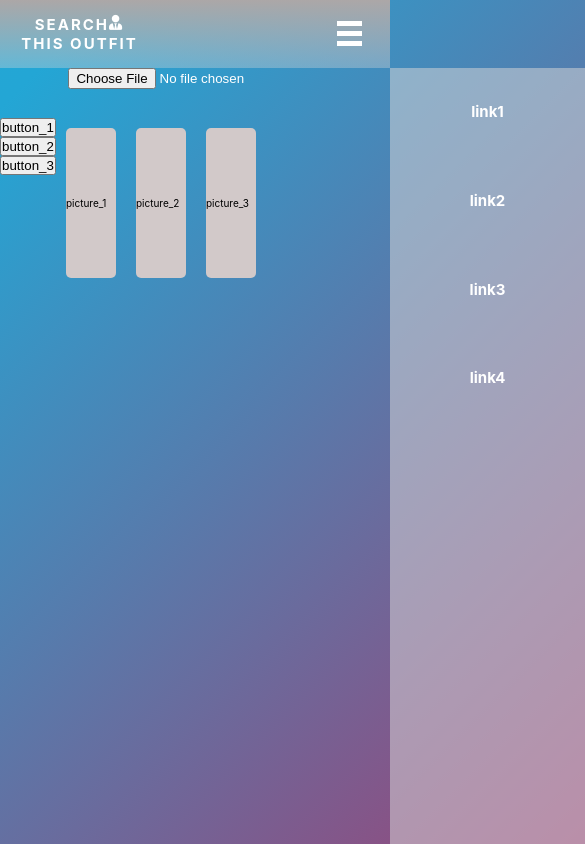
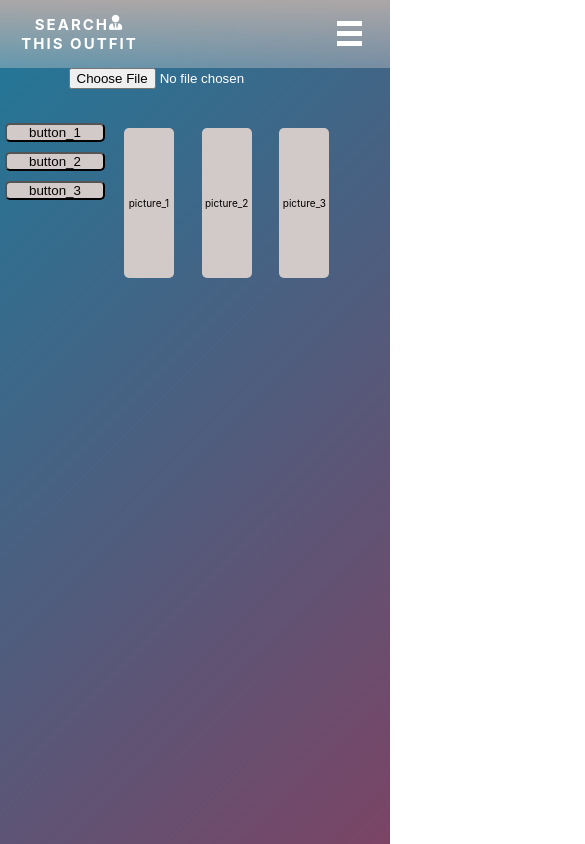
Before and after one commit to peterbarkoczi/search-this-outfit-frontEnd, a React (Create React App) app: page / in a window 390 px wide. Shown: the whole page, 585 px wide, since content can reach past the window. Built offline with nearby package versions, Linux system fonts and the light colour scheme.

Commit message:
huge css refactor added basic style-components

```diff
--- /dev/null
+++ b/jsconfig.json
@@ -0,0 +1,6 @@
+{
+  "compilerOptions": {
+    "baseUrl": "src"
+  },
+  "include": ["src"]
+}
--- a/package.json
+++ b/package.json
@@ -12,7 +12,8 @@
     "react-dropzone": "^11.0.1",
     "react-images-upload": "^1.2.8",
     "react-router-dom": "^5.1.2",
-    "react-scripts": "3.4.1"
+    "react-scripts": "3.4.1",
+    "styled-components": "^5.1.0"
   },
   "scripts": {
     "start": "react-scripts start",
--- a/src/App.css
+++ b/src/App.css
@@ -1,227 +0,0 @@
-*, *::before, *::after {
-    box-sizing: border-box;
-    margin: 0;
-    padding: 0;
-}
-
-html {
-    font-size: 10px;
-    font-family: "Lato", Arial, sans-serif;
-}
-
-body {
-    height: 100vh;
-    width: 100%;
-    color: #fff;
-    background: linear-gradient(-45deg, #EE7752, #b62c61, #23A6D5, #23bad5);
-    background-size: 400% 400%;
-    position: relative;
-    animation: change 30s ease-in-out infinite;
-}
-
-@keyframes change {
-    0% {
-        background-position: 0 50%;
-    }
-    50% {
-        background-position: 100% 50%;
-    }
-    100% {
-        background-position: 0 50%;
-    }
-}
-
-.nav {
-    background: rgb(111, 110, 110);
-    background: linear-gradient(180deg, rgb(172, 167, 167) 0%, rgba(220, 217, 217, 0.35) 100%);
-    position: absolute;
-    top: 0;
-    left: 0;
-    right: 0;
-    display: flex;
-    height: 8vh;
-    align-items: center;
-}
-
-
-
-.nav a {
-    text-decoration: none;
-    color: white;
-
-}
-
-.title-a {
-    position: relative;
-    left: 5%;
-}
-
-.nav h4 {
-    flex-wrap: wrap;
-    display: flex;
-    justify-content: center;
-    align-content: center;
-    font-size: 1.5rem;
-    text-transform: uppercase;
-    letter-spacing: 2px;
-    width: 120px;
-}
-
-@media screen and (max-height: 650px) {
-    .nav h4 {
-        font-size: 1rem;
-    }
-}
-
-.nav-links {
-    display: grid;
-    grid-template-columns: repeat(4, 1fr);
-    width: 35%;
-    position: absolute;
-    right: 5%;
-}
-
-.nav-links a {
-    display: flex;
-    justify-content: center;
-    align-content: center;
-    font-weight: bold;
-    font-size: 1.5rem;
-}
-
-.nav-links a:hover {
-    background-color: rgba(220, 217, 217, 0.35);
-}
-
-.burger {
-    position: absolute;
-    right: 6%;
-    display: none;
-}
-
-.burger div {
-    width: 25px;
-    height: 5px;
-    margin: 5px;
-    background-color: white;
-}
-
-
-@media screen and (max-width: 1024px) {
-    body {
-        overflow-x: hidden;
-    }
-
-    .nav-links {
-        position: absolute;
-        right: 0;
-        height: 92vh;
-        top: 8vh;
-        background-color: rgba(220, 217, 217, 0.5);
-        display: flex;
-        flex-direction: column;
-        align-items: center;
-        justify-content: space-around;
-        padding-bottom: 50vh;
-        transform: translateX(100%);
-        width: 50%;
-        z-index: 2;
-    }
-
-    .burger {
-        display: block;
-        cursor: pointer;
-    }
-}
-
-.nav-active {
-    transition: transform 0.5s ease-in;
-    transform: translateX(0%);
-}
-
-
-
-.container {
-    position: relative;
-    top: 8vh;
-}
-
-.main-page {
-    display: grid;
-    justify-content: center;
-    height: 92vh;
-    grid-template-columns: 1fr 5fr 1fr;
-    grid-template-rows: minmax(50px, auto) 1fr;
-    grid-template-areas:
-                        "input input input"
-                        "sidebar pictures none";
-}
-
-.image-upload-container {
-    grid-area: input;
-    display: flex;
-    flex-direction: column;
-}
-
-.image-upload-div {
-    display: flex;
-    justify-content: center;
-    align-items: center;
-}
-
-/*
-.dropzone {
-    text-align: center;
-    padding: 20px;
-    border: 3px dashed #eeeeee;
-    background-color: #fafafa;
-    color: #bdbdbd;
-}
- */
-
-.current-image {
-    position: relative;
-    left: 40vw;
-    width: 200px;
-    height: 200px;
-}
-
-.sidebar {
-    grid-area: sidebar;
-
-}
-
-.sidebar ul {
-    display: flex;
-    flex-direction: column;
-}
-
-.sidebar li {
-    border-radius: 0.5rem;
-}
-
-.pictureResults {
-    grid-area: pictures;
-
-}
-
-.pictureResults ul {
-    display: flex;
-}
-
-.pictureResults li {
-    display: flex;
-    width: 50px;
-    height: 150px;
-    color: black;
-    border-radius: 0.5rem;
-    background-color: #d2c9c9;
-    justify-content: space-between;
-    margin: 1rem;
-    align-items: center;
-
-}
-
-.pictureResults li:hover {
-    box-shadow: 0 8px 16px 0 rgba(0,0,0,0.3);
-}
--- a/src/App.js
+++ b/src/App.js
@@ -3,21 +3,25 @@ import './App.css';
 import {BrowserRouter as Router, Route} from "react-router-dom"
 import Picture from "./components/Picture";
 import MainPage from "./components/main_page/MainPage";
-import {PictureProvider} from "./components/context/PictureContext";
+import {PictureProvider} from "./context/PictureContext";
 import NavBar from "./components/navbar/NavBar";
+import GlobalStyle from "./components/style-components/styled/GlobalStyle";
+
+
 
 function App() {
     return (
         <div className="App">
 
             <PictureProvider>
-                <Router>
-                        <NavBar />
+                <GlobalStyle />
+                    <NavBar/>
+                    <Router>
                         <div className="container">
                             <Route exact path="/" component={MainPage}/>
                             <Route exact path="/picture" component={Picture}/>
                         </div>
-                </Router>
+                    </Router>
             </PictureProvider>
         </div>
     );
--- a/src/components/main_page/InputFile.js
+++ b/src/components/main_page/InputFile.js
@@ -1,15 +1,24 @@
 import React, {useContext, useEffect} from "react";
-import {PictureContext} from "../context/PictureContext";
+import {PictureContext} from "context/PictureContext";
 import axios from "axios";
+import styled from "styled-components";
+
+const InputFieldStyle = styled.div`
+   .image-upload-div {
+        display: flex;
+        justify-content: center;
+        align-items: center;
+   }
+
+`;
+
 
 function InputField() {
-
     const {
         currentPicture,
         setCurrentPicture,
         pictureURL,
         setPictureURL,
-        setPictureResults,
     } = useContext(PictureContext)
 
     const fileSelectedHandler = event => {
@@ -26,25 +35,25 @@ function InputField() {
 
     }
 
-
     useEffect(() => {
-        if (currentPicture !== null ) {
+        if (currentPicture !== null) {
             console.log(pictureURL);
             const url = "http://localhost:5000/picture/upload";
 
             axios.post(url, {"currentPicture": pictureURL})
                 .then(response => console.log(response))
-                .catch(reason => {console.log("mimanó" + reason)})
+                .catch(reason => {
+                    console.log("mimanó" + reason)
+                })
         }
     }, [currentPicture])
 
-
-
     return (
+        <InputFieldStyle>
             <div className="image-upload-div">
                 <input type="file" className="custom-file-input" onChange={fileSelectedHandler}/>
             </div>
-
+        </InputFieldStyle>
     );
 }
 
--- a/src/components/main_page/MainPage.js
+++ b/src/components/main_page/MainPage.js
@@ -1,8 +1,37 @@
 import React, {useContext} from "react";
 import InputField from "./InputFile";
-import { PictureContext} from "../context/PictureContext";
 import SideBar from "./SideBar";
 import PictureResults from "./PictureResults";
+import {PictureContext} from "context/PictureContext";
+import styled from "styled-components";
+
+
+const MainPageStyle = styled.div`
+  .main-page {
+     display: grid;
+     justify-content: center;
+     height: 92vh;
+     grid-template-columns: 1fr 5fr 1fr;
+     grid-template-rows: minmax(50px, auto) 1fr;
+     grid-template-areas:
+                        "input input input"
+                        "sidebar pictures none";
+  }
+
+  .image-upload-container {
+     grid-area: input;
+     display: flex;
+     flex-direction: column;
+  }
+
+  .current-image {
+     position: relative;
+     left: 40vw;
+     width: 200px;
+     height: 200px;
+  }
+`;
+
 
 function MainPage() {
 
@@ -11,15 +40,17 @@ function MainPage() {
     } = useContext(PictureContext)
 
     return (
-        <div className="main-page" >
-            <div className="image-upload-container">
-                <InputField />
-                {pictureURL !== null && <img className="current-image" src={pictureURL} alt=""/>}
+        <MainPageStyle>
+            <div className="main-page">
+                <div className="image-upload-container">
+                    <InputField/>
+                    {pictureURL !== null && <img className="current-image" src={pictureURL} alt=""/>}
+                </div>
+
+                <SideBar/>
+                <PictureResults/>
             </div>
-
-            <SideBar />
-            <PictureResults />
-        </div>
+        </MainPageStyle>
     )
 }
 
--- a/src/components/main_page/PictureResults.js
+++ b/src/components/main_page/PictureResults.js
@@ -1,14 +1,43 @@
-import React, { useEffect,useContext } from "react";
-import {PictureContext} from "../context/PictureContext";
+import React, {useContext} from "react";
+import {PictureContext} from "context/PictureContext";
+import styled from "styled-components";
+
+const PictureResultsStyle = styled.div`
+    .pictureResults {
+    grid-area: pictures;
+
+}
+
+.pictureResults ul {
+    display: flex;
+    justify-content: space-around;
+}
+
+.pictureResults li {
+    display: flex;
+    width: 50px;
+    height: 150px;
+    color: black;
+    border-radius: 0.5rem;
+    background-color: #d2c9c9;
+    justify-content: center;
+    margin: 1rem;
+    align-items: center;
+
+}
+
+.pictureResults li:hover {
+    box-shadow: 0 8px 16px 0 rgba(0,0,0,0.3);
+}
+`;
 
 function PictureResults() {
 
-    const {
-        pictureResults
-    } = useContext(PictureContext)
+    const {} = useContext(PictureContext)
 
 
     return (
+        <PictureResultsStyle>
             <div className="pictureResults">
                 <ul>
                     <li>picture_1</li>
@@ -16,6 +45,7 @@ function PictureResults() {
                     <li>picture_3</li>
                 </ul>
             </div>
+        </PictureResultsStyle>
     )
 
 }
--- a/src/components/main_page/SideBar.js
+++ b/src/components/main_page/SideBar.js
@@ -1,13 +1,38 @@
-import React, {useContext, useEffect} from "react";
-import {PictureContext} from "../context/PictureContext";
+import React, {useContext} from "react";
+import {PictureContext} from "context/PictureContext";
+import styled from "styled-components";
+
+const SideBarStyle = styled.div`
+    .sidebar {
+    grid-area: sidebar;
+
+}
+
+.sidebar ul {
+    display: flex;
+    flex-direction: column;
+}
+
+.sidebar button {
+    border-radius: 0.5rem;
+    background-color: #d2c9c9;
+    width: 100px;
+    margin: 5px;
+}
+
+.sidebar button:hover {
+    box-shadow: 0 8px 16px 0 rgba(0,0,0,0.3);
+
+}
+`;
 
 function SideBar() {
 
-    const {
-        pictureResults
-    } = useContext(PictureContext)
+
+    const {} = useContext(PictureContext)
 
     return (
+        <SideBarStyle>
             <div className="sidebar">
                 <ul>
                     <button>button_1</button>
@@ -15,7 +40,7 @@ function SideBar() {
                     <button>button_3</button>
                 </ul>
             </div>
-
+        </SideBarStyle>
     )
 
 
--- a/src/components/navbar/NavBar.js
+++ b/src/components/navbar/NavBar.js
@@ -1,14 +1,131 @@
 import React from "react";
+import styled from "styled-components";
+
+
+const NavBarStyle = styled.div`
+  .nav {
+    background: rgb(111, 110, 110);
+    background: linear-gradient(180deg, rgb(172, 167, 167) 0%, rgba(220, 217, 217, 0.35) 100%);
+    position: fixed;
+    top: 0;
+    left: 0;
+    right: 0;
+    display: flex;
+    height: 8vh;
+    align-items: center;
+    z-index: 100;
+    justify-content: space-between;
+}
+
+
+
+.nav a {
+    text-decoration: none;
+    color: white;
+
+}
+
+.title-a {
+    position: relative;
+    left: 5%;
+}
+
+.nav h4 {
+    flex-wrap: wrap;
+    display: flex;
+    justify-content: center;
+    align-content: center;
+    font-size: 1.5rem;
+    text-transform: uppercase;
+    letter-spacing: 2px;
+    width: 120px;
+}
+
+@media screen and (max-height: 650px) {
+    .nav h4 {
+        font-size: 1rem;
+    }
+}
+
+.nav-links {
+    display: grid;
+    grid-template-columns: repeat(4, 1fr);
+    width: 35%;
+}
+
+.nav-links a {
+    display: flex;
+    justify-content: center;
+    align-content: center;
+    font-weight: bold;
+    font-size: 1.5rem;
+    margin-right: 5rem;
+}
+
+.nav-links a:hover {
+    background-color: rgba(220, 217, 217, 0.35);
+}
+
+.burger {
+    position: absolute;
+    right: 6%;
+    display: none;
+}
+
+.burger div {
+    width: 25px;
+    height: 5px;
+    margin: 5px;
+    background-color: white;
+}
+
+
+@media screen and (max-width: 1024px) {
+    body {
+        overflow-x: hidden;
+    }
+
+    .nav-links {
+        position: fixed;
+        right: -250px;
+        height: 92vh;
+        top: 8vh;
+        background-color: rgba(220, 217, 217, 0.5);
+        display: flex;
+        flex-direction: column;
+        align-items: center;
+        justify-content: space-around;
+        padding-bottom: 50vh;
+        transition: right 0.5s ease-in-out, opacity 0.4s ease 0.2s;
+        width: 250px;
+        opacity: 0;
+    }
+
+    .burger {
+        display: block;
+        cursor: pointer;
+    }
+}
+
+.nav-active {
+    opacity: 1;
+    right: 0;
+}
+
+`;
+
 
 function NavBar() {
 
 
-   const navSlide =() => {
+    const navSlide = () => {
         const nav = document.querySelector('.nav-links');
         nav.classList.toggle('nav-active')
+
     }
 
     return (
+        <NavBarStyle>
             <div className="nav">
                 <a className="title-a" href="/">
                     <h4 className="title">
@@ -27,8 +144,8 @@ function NavBar() {
                     <div className="line-2"></div>
                     <div className="line-3"></div>
                 </div>
-
             </div>
+        </NavBarStyle>
     )
 }
 
--- /dev/null
+++ b/src/components/style-components/styled/GlobalStyle.js
@@ -0,0 +1,44 @@
+import {createGlobalStyle} from "styled-components";
+
+const GlobalStyle = createGlobalStyle`
+    *, *::before, *::after {
+        box-sizing: border-box;
+        margin: 0;
+        padding: 0;
+    }
+
+    html {
+        font-size: 10px;
+        font-family: "Lato", Arial, sans-serif;
+    }
+
+    body {
+        height: 100vh;
+        width: 100%;
+        color: #fff;
+        background: linear-gradient(-45deg, #9c3c32, #9a3253, #207899, #2583af);
+        background-size: 400% 400%;
+        position: relative;
+        background-position: 75% 30%;
+        /*animation: change 30s ease-in-out infinite;*/
+    }
+
+    @keyframes change {
+    0% {
+        background-position: 0 50%;
+    }
+    50% {
+        background-position: 100% 50%;
+    }
+    100% {
+        background-position: 0 50%;
+    }
+}
+
+.container {
+    position: relative;
+    top: 8vh;
+}
+`;
+
+export default GlobalStyle;
```
Also changed, not shown: src/context/PictureContext.js (renamed from src/components/context/PictureContext.js), 1 other file (tests, documents, lock files or other folders). Lines whose indentation alone changed are shown as unchanged.
